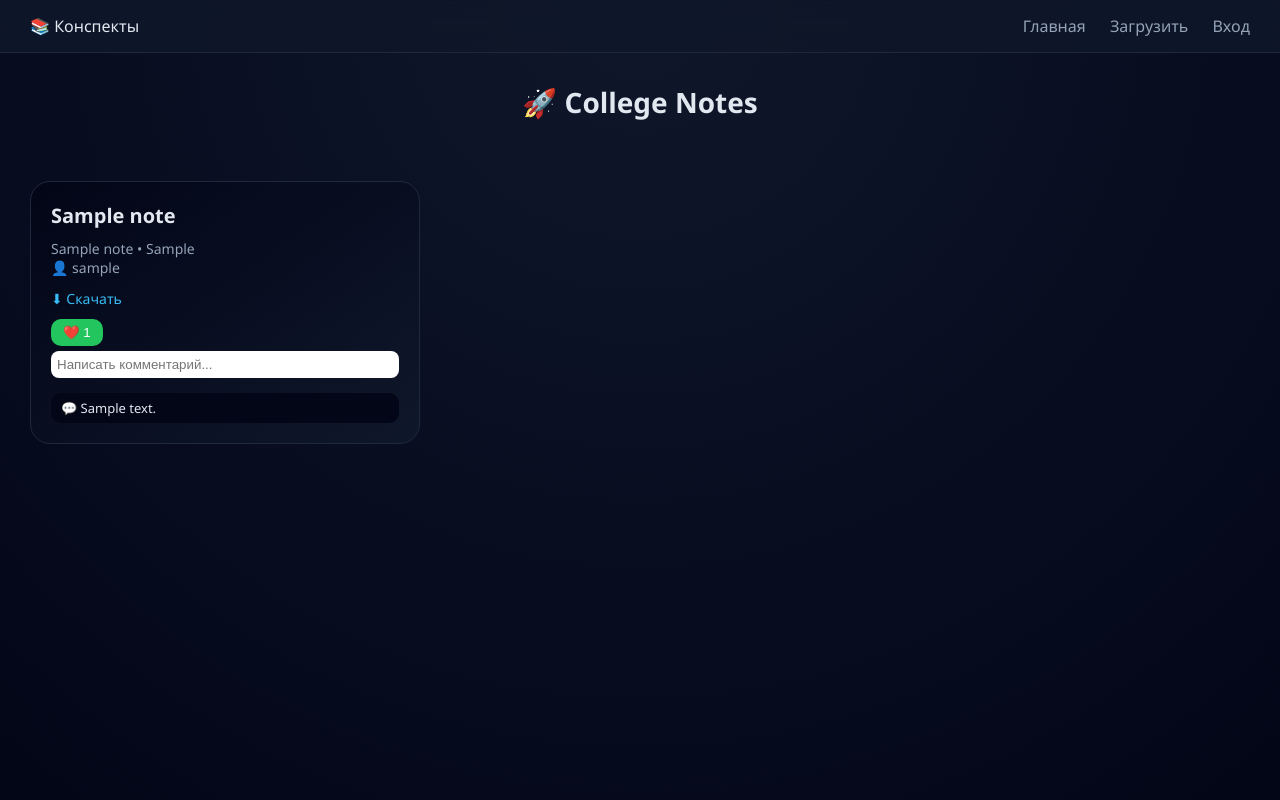
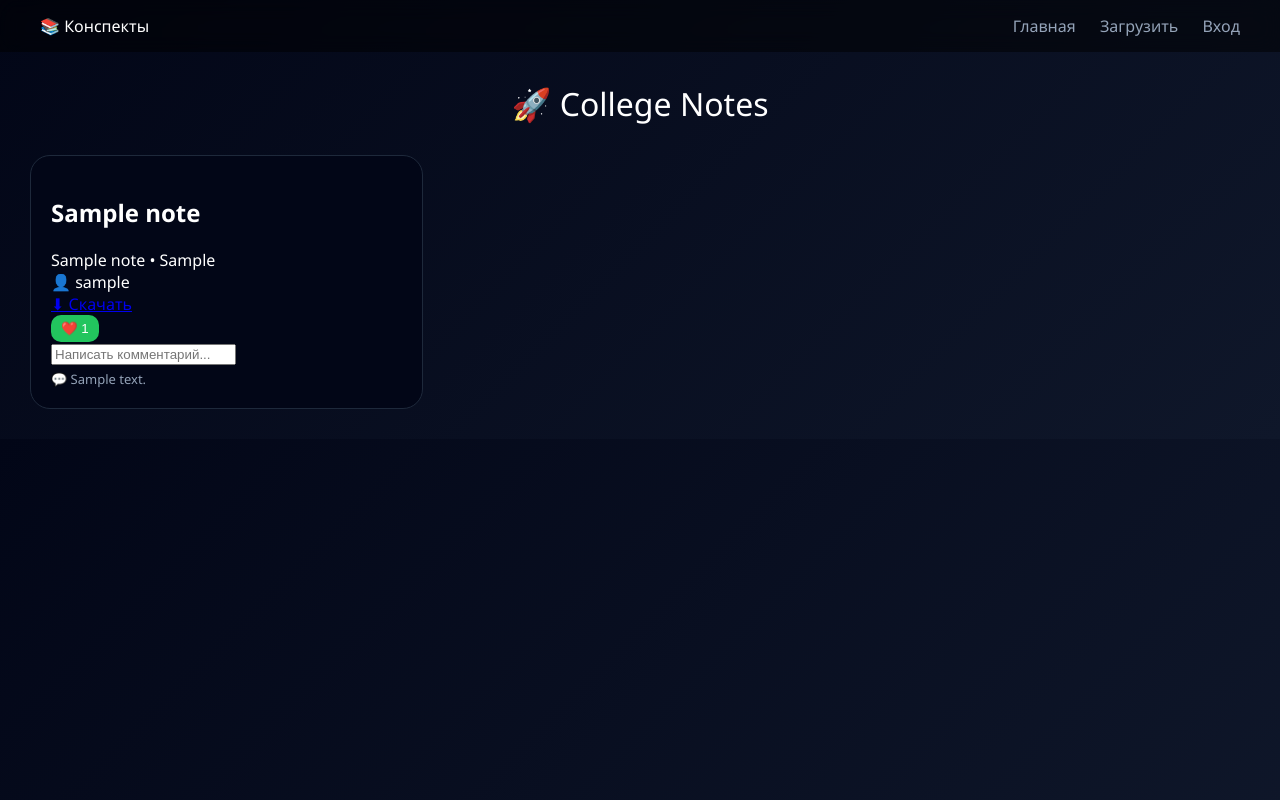
Before and after one commit to StanislavRostislav/college_notes, a FastAPI app: page / in a window 1280 px wide. Run offline with FastAPI, Linux system fonts and the light colour scheme; tables that the repository leaves empty hold one stand-in row (values such as "Sample post").

Commit message:
Update style.css

```diff
--- a/static/style.css
+++ b/static/style.css
@@ -1,134 +1,83 @@
-* {
+body {
     margin: 0;
-    padding: 0;
-    box-sizing: border-box;
+    font-family: 'Segoe UI';
+    background: linear-gradient(135deg, #020617, #0f172a);
+    color: white;
 }
 
-body {
-    font-family: 'Segoe UI', sans-serif;
-    background: radial-gradient(circle at top, #0f172a, #020617);
-    color: #e2e8f0;
-    min-height: 100vh;
-}
-
-/* 🔥 NAVBAR */
+/* NAVBAR */
 .navbar {
     display: flex;
     justify-content: space-between;
-    padding: 15px 30px;
-    background: rgba(15, 23, 42, 0.9);
+    padding: 15px 40px;
+    background: rgba(0,0,0,0.5);
     backdrop-filter: blur(10px);
-    border-bottom: 1px solid #1e293b;
 }
 
 .navbar a {
     color: #94a3b8;
     text-decoration: none;
     margin-left: 20px;
-    transition: 0.2s;
 }
 
 .navbar a:hover {
     color: #22c55e;
 }
 
-/* 🔥 HEADER */
+/* HEADER */
 .header {
     text-align: center;
-    padding: 30px 0;
-    font-size: 28px;
-    font-weight: bold;
+    margin-top: 30px;
+    font-size: 32px;
 }
 
-/* 🔥 GRID */
+/* SEARCH */
+.search {
+    display: flex;
+    justify-content: center;
+    margin: 20px;
+}
+
+.search input {
+    width: 300px;
+    padding: 10px;
+    border-radius: 10px;
+    border: none;
+}
+
+/* GRID */
 .grid {
     display: grid;
-    grid-template-columns: repeat(auto-fill, minmax(320px, 1fr));
-    gap: 25px;
+    grid-template-columns: repeat(auto-fill, minmax(320px,1fr));
+    gap: 20px;
     padding: 30px;
 }
 
-/* 🔥 CARD */
+/* CARD */
 .card {
-    background: linear-gradient(145deg, #020617, #0f172a);
-    border: 1px solid #1e293b;
+    background: #020617;
     border-radius: 20px;
     padding: 20px;
+    border: 1px solid #1e293b;
     transition: 0.3s;
-    position: relative;
 }
 
 .card:hover {
-    transform: translateY(-5px);
+    transform: scale(1.03);
     border-color: #22c55e;
-}
-
-/* TITLE */
-.card h2 {
-    font-size: 20px;
-    margin-bottom: 10px;
-}
-
-/* META */
-.meta {
-    color: #94a3b8;
-    font-size: 14px;
-    margin-bottom: 10px;
-}
-
-/* BUTTONS */
-.actions {
-    display: flex;
-    gap: 10px;
-    margin-top: 10px;
 }
 
 .btn {
     background: #22c55e;
     border: none;
-    padding: 6px 12px;
+    padding: 6px 10px;
     border-radius: 10px;
     color: white;
     cursor: pointer;
-    transition: 0.2s;
-}
-
-.btn:hover {
-    background: #16a34a;
-}
-
-/* DOWNLOAD */
-.download {
-    color: #38bdf8;
-    text-decoration: none;
-    font-size: 14px;
-}
-
-/* COMMENTS */
-.comments {
-    margin-top: 15px;
 }
 
 .comment {
-    background: #020617;
-    padding: 6px 10px;
-    border-radius: 10px;
     margin-top: 5px;
     font-size: 13px;
+    color: #94a3b8;
 }
-
-/* INPUT */
-input {
-    width: 100%;
-    padding: 6px;
-    border-radius: 8px;
-    border: none;
-    margin-top: 5px;
-}
-
-/* EMPTY */
-.empty {
-    text-align: center;
-    margin-top: 100px;
-    color: #64748b;
-}
```
